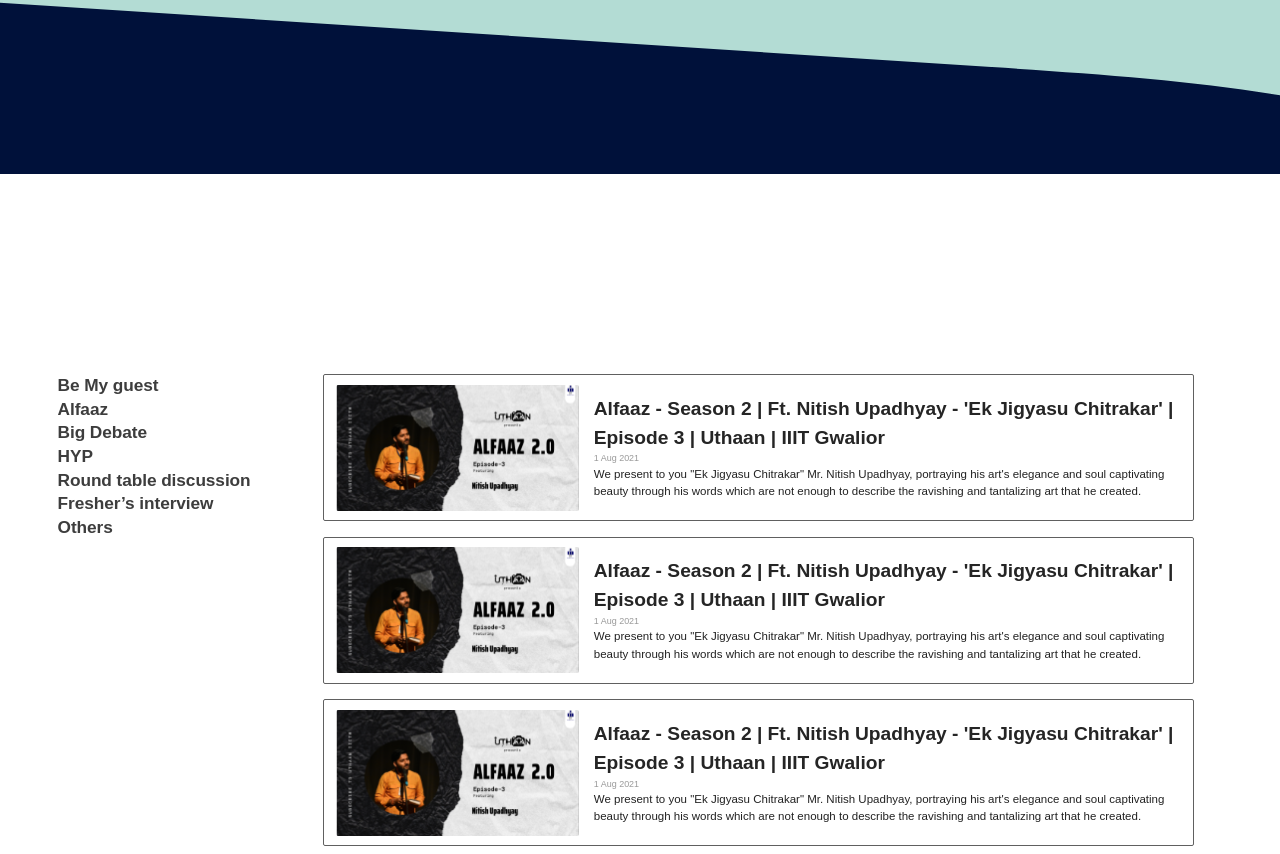
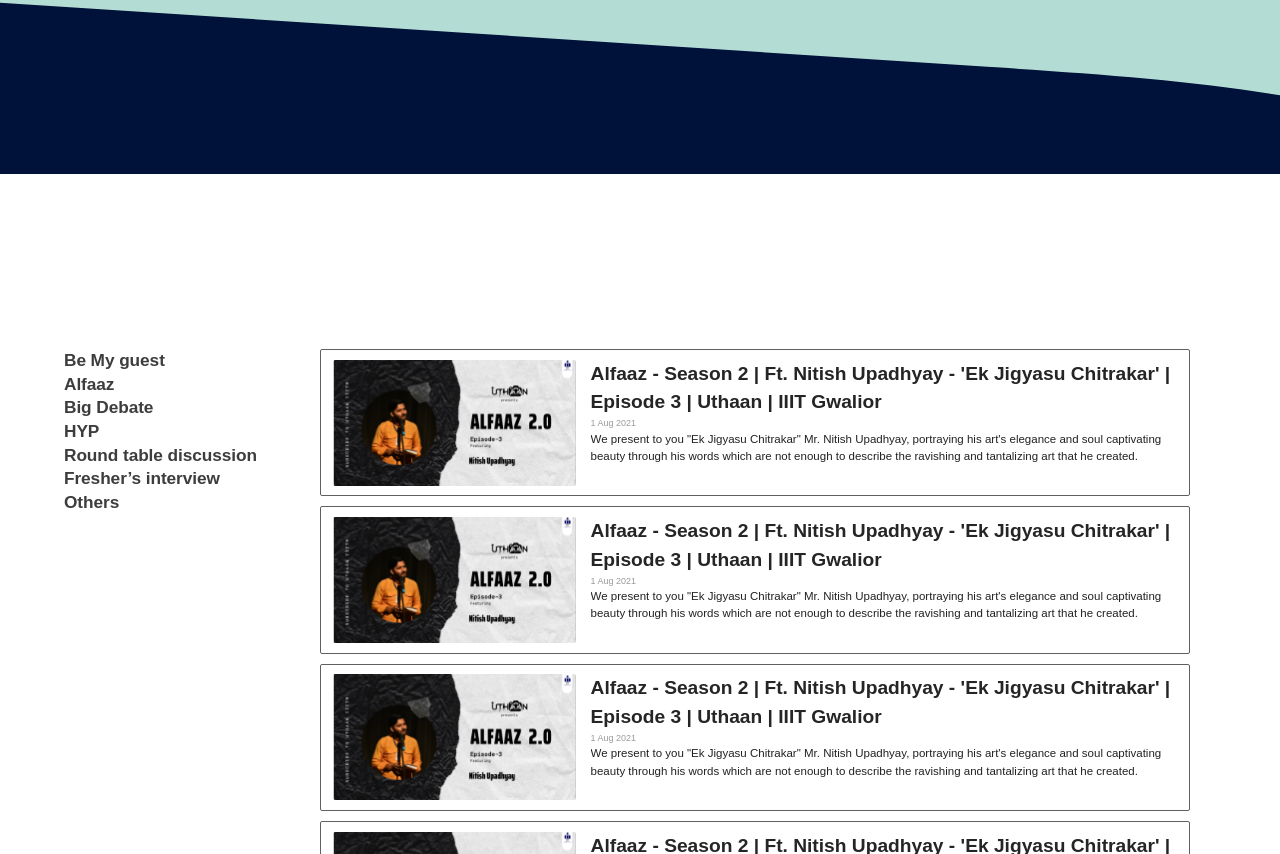
Before and after one commit to Uthaan-IIITM/frontend, a React (Create React App) app: page /shows in a window 1280 px wide. Shown: the part 626-1480 px from the top of the page. Built offline with nearby package versions, Linux system fonts and the light colour scheme.

Commit message:
Updated shows page styles
Co-authored-by: Akash Gupta <akashgupta1909@users.noreply.github.com>

```diff
--- a/src/styles/shows/lower_section/left_sub_sec/shows_lower_left_sub_sec.css
+++ b/src/styles/shows/lower_section/left_sub_sec/shows_lower_left_sub_sec.css
@@ -0,0 +1,6 @@
+.shows-lower-left-sec-primary-wrapper {
+  height: fit-content;
+  position: -webkit-sticky;
+  position: sticky;
+  top: 150px;
+}
--- a/src/styles/shows/lower_section/left_sub_sec/shows_lower_left_sub_sec_nav_title.css
+++ b/src/styles/shows/lower_section/left_sub_sec/shows_lower_left_sub_sec_nav_title.css
@@ -3,13 +3,16 @@
   width: 100%;
   display: flex;
   align-items: center;
+  cursor: pointer;
 }
 
 .shows-lower-left-sec-nav-title-text {
+  pointer-events: all;
   font-size: 1.35vw;
   font-weight: 700;
   transform-origin: 5% 50%;
-  transition: transform 0.2s ease-out,opacity 0.2s ease-out;
+  transition: transform 0.2s ease-out, color 0.05s ease-out,
+    opacity 0.2s ease-out;
   /* transition: opatransform 1s ease-out, opacity 1s ease-out;
   text-rendering: optimizeLegibility;
   -webkit-font-smoothing: antialiased;
@@ -20,3 +23,8 @@
   text-rendering: optimizeLegibility;
   letter-spacing: calc(-0.0305797101em + 0.4463768116px);
 }
+
+.shows-lower-left-sec-nav-title-primary-wrapper:hover
+  .shows-lower-left-sec-nav-title-text {
+  color: #ff9300 !important;
+}
--- a/src/styles/shows/lower_section/shows_card.css
+++ b/src/styles/shows/lower_section/shows_card.css
@@ -1,5 +1,5 @@
 .shows-card-main-wrapper {
-  @apply w-full rounded-sm flex items-center justify-between;
+  @apply w-full rounded-sm flex justify-between;
   border: 1px solid #606060;
   height: 11.5vw;
   padding: 0.75vw 0.9vw;
@@ -29,4 +29,6 @@
   @apply font-medium w-full;
   font-size: 0.9vw;
   color: #222222;
+  height: 7ch;
+  overflow: hidden;
 }
--- a/src/styles/shows/lower_section/shows_lower_section.css
+++ b/src/styles/shows/lower_section/shows_lower_section.css
@@ -2,18 +2,23 @@
   @apply w-full grid;
   grid-template-columns: 1fr 68vw;
   column-gap: 1vw;
-  padding-right: 6.75vw;
-  padding-left: 4.5vw;
+  padding-right: 7vw;
+  padding-left: 5vw;
   background-color: white;
-  padding-top: 200px;
+  padding-top: 175px;
+  padding-bottom: 100px;
   position: relative;
-  height: 100vh;
-  overflow: hidden;
 }
+
+/* .shows-lower-section-left-wrapper {
+  position: -webkit-sticky;
+  position: sticky;
+  margin-top: 180px;
+  top: 400px;
+} */
+
 .shows-lower-section-cards-wrapper {
   @apply grid;
   grid-template-columns: 1fr;
   row-gap: 0.8vw;
-  height: 80vh;
-  overflow-y: scroll;
 }
```
